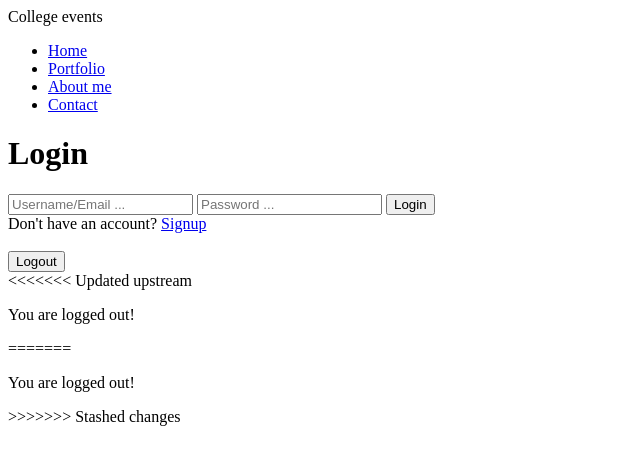
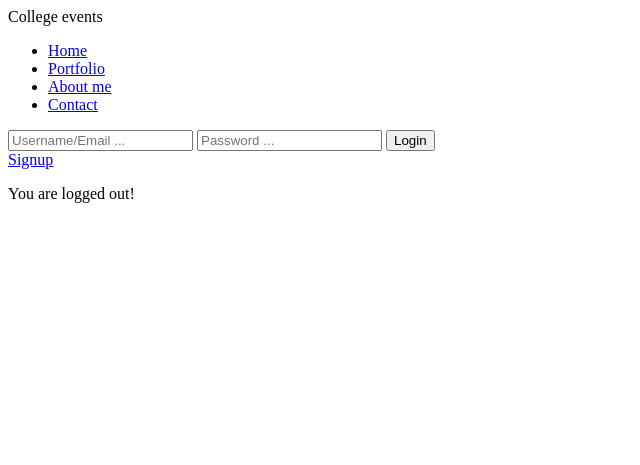
Before and after one commit to pravallik/Events, a PHP site: page /index.php in a window 1280 px wide. Shown: the top 465 px of the page, without its empty margins (0-640 px from the left). Run offline with PHP 8.4, Linux system fonts and the light colour scheme.

Commit message:
solved the logout and login issue in header.php file

```diff
--- a/databases/header.php
+++ b/databases/header.php
@@ -1,5 +1,5 @@
 <?php
- session_start();
+ session_start()
 ?>
 
 <!DOCTYPE html>
@@ -19,21 +19,27 @@
         <li><a href = "#" >Contact</a></li>
     </ul>
     </nav>
-        <div class = "header-login">
-            <form action = "includes/login.inc.php" method = "post">
-                <h1>Login</h1>
+        <div class = "login-box">
+            <?php
+                if(isset($_SESSION['userId']))
+                {
+                    echo ' <form action = "includes/logout.inc.php" method = "post"></form>
+                        <button type = "submit" name = "logout-submit">Logout</button>
+                        </form>';
 
-                    <input type = "text" name = "mailuid" placeholder = "Username/Email ...">
-                    <input type = "password" name = "pwd" placeholder = "Password ...">
-                    <button type = "submit" name = "login-submit">Login</button>
-            </form>
+                }
+                else
+                {
 
-            Don't have an account? <a href = "signup.php" class = "header-signup">Signup </a>
+                    echo '<form action = "includes/login.inc.php" method = "post">
+                        <input type = "text" name = "mailuid" placeholder = "Username/Email ...">
+                        <input type = "password" name = "pwd" placeholder = "Password ...">
+                        <button type = "submit" name = "login-submit">Login</button>
+                        </form>
+                        <a href = "signup.php">Signup </a>';
+                }
+            ?>
 
-            <form action = "includes/logout.inc.php" method = "post"></form>
-                <br>
-                <button type = "submit" name = "logout-submit">Logout</button>
-            </form>
         </div>
 </header>
      </body>
--- a/databases/includes/signup.inc.php
+++ b/databases/includes/signup.inc.php
@@ -69,7 +69,7 @@ if(isset($_POST['signup-submit']))
             {
                 $hashedPwd = password_hash($password, PASSWORD_DEFAULT);
 
-                mysqli_stmt_bind_param($stmt, "sss", $username, $email, $password);
+                mysqli_stmt_bind_param($stmt, "sss", $username, $email, $hashedPwd);
                 mysqli_stmt_execute($stmt);
                 header("Location: ../signup.php?signup = success");
                 exit();
--- a/databases/index.php
+++ b/databases/index.php
@@ -3,17 +3,6 @@
 ?>
 
     <main>
-<<<<<<< Updated upstream
-		<?php
-    		if(isset($_SESSION['userId'])){
-    			echo '<p class = "login-status"> You are logged in! </p>';
-    		}
-    		else {
-    			echo '<p> You are logged out!</p>';
-    		}
-    	?>
-
-=======
         <div class = "wrapper-main">
             <section class= "section-default">
 
@@ -27,7 +16,6 @@
                 ?>
             </section>
         </div>
->>>>>>> Stashed changes
     </main>
 
     <?php
```
